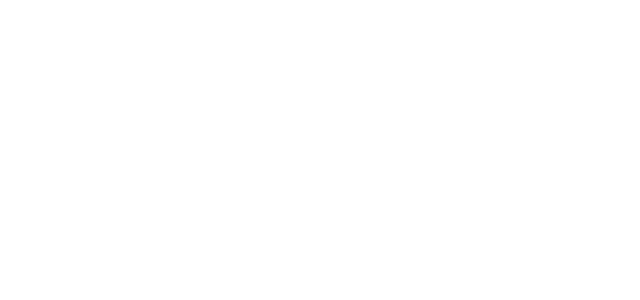
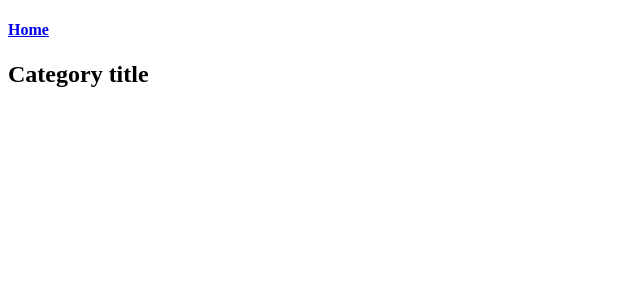
Before and after one commit to francois777/jeopardy, a React (Create React App) app: page /category in a window 1280 px wide. Shown: the top 300 px of the page, without its empty margins (0-640 px from the left). Built offline with nearby package versions, Linux system fonts and the light colour scheme.

Commit message:
Add category component and routing.

```diff
--- /dev/null
+++ b/src/components/Category.js
@@ -0,0 +1,15 @@
+import React, { Component } from 'react';
+import { Link } from 'react-router-dom';
+
+class Category extends Component {
+  render() {
+    return (
+      <div>
+        <Link to='/'><h4>Home</h4></Link>
+        <h2>Category title</h2>
+      </div>
+    )
+  }
+}
+
+export default Category;
--- a/src/index.js
+++ b/src/index.js
@@ -5,6 +5,7 @@
 import { BrowserRouter, Switch, Route } from 'react-router-dom';
 import rootReducer from './reducers';
 import App from './components/App';
+import Category from './components/Category';
 
 const store = createStore(rootReducer);
 
@@ -13,6 +14,7 @@
     <BrowserRouter>
       <Switch>
         <Route exact={true} path='/' component={App} />
+        <Route path='/category' component={Category} />
       </Switch>
     </BrowserRouter>
   </Provider>,
```
